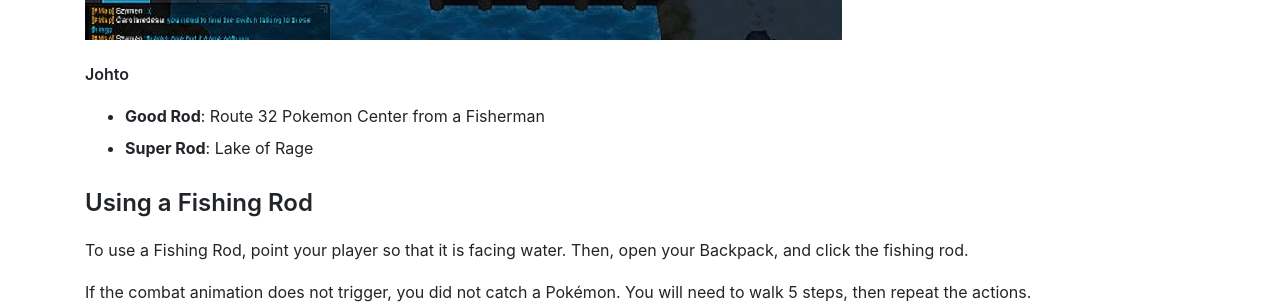
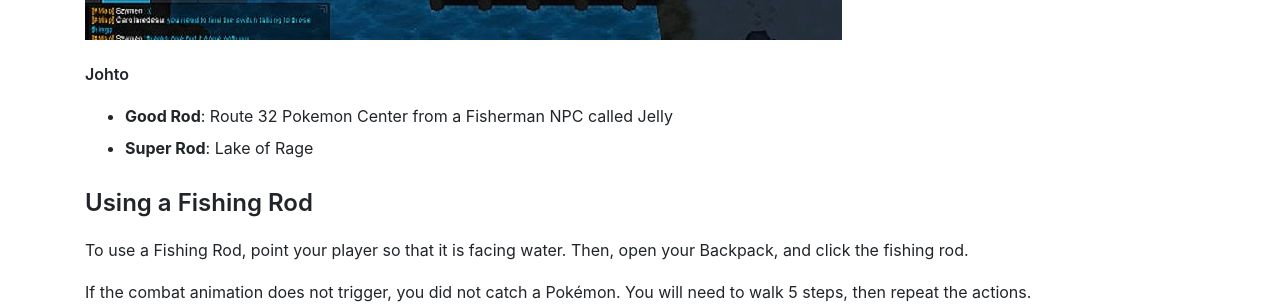
Before and after one commit to X3I/poketwo.com, a Jekyll site: the page built from _pages/guides/fishing.md, in a window 1280 px wide and 900 px high, scrolled down 1070 px. Shown: the part 290-594 px from the top of the window. Built offline with Jekyll 4.4.1, drawn with Linux system fonts in a browser that asks for light colours; nearby versions of some CDN libraries; our own code applies the rules of GitHub Pages for plain Markdown files.

Commit message:
Update fishing.md

```diff
--- a/_pages/guides/fishing.md
+++ b/_pages/guides/fishing.md
@@ -44,7 +44,7 @@
 
 #### Johto
 
-- __Good Rod__: Route 32 Pokemon Center from a Fisherman
+- __Good Rod__: Route 32 Pokemon Center from a Fisherman NPC called Jelly
 - __Super Rod__: Lake of Rage
 
 ## Using a Fishing Rod
```
